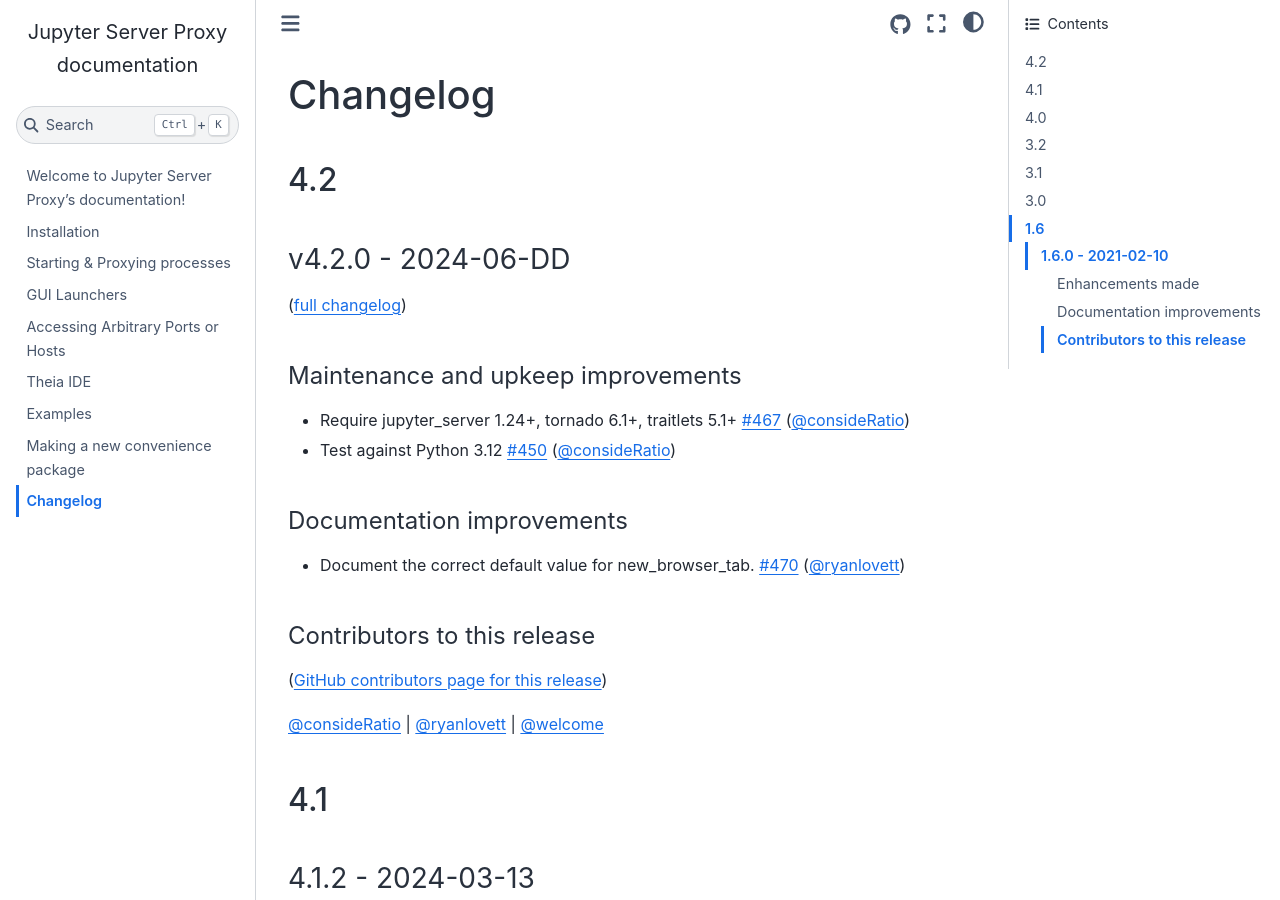
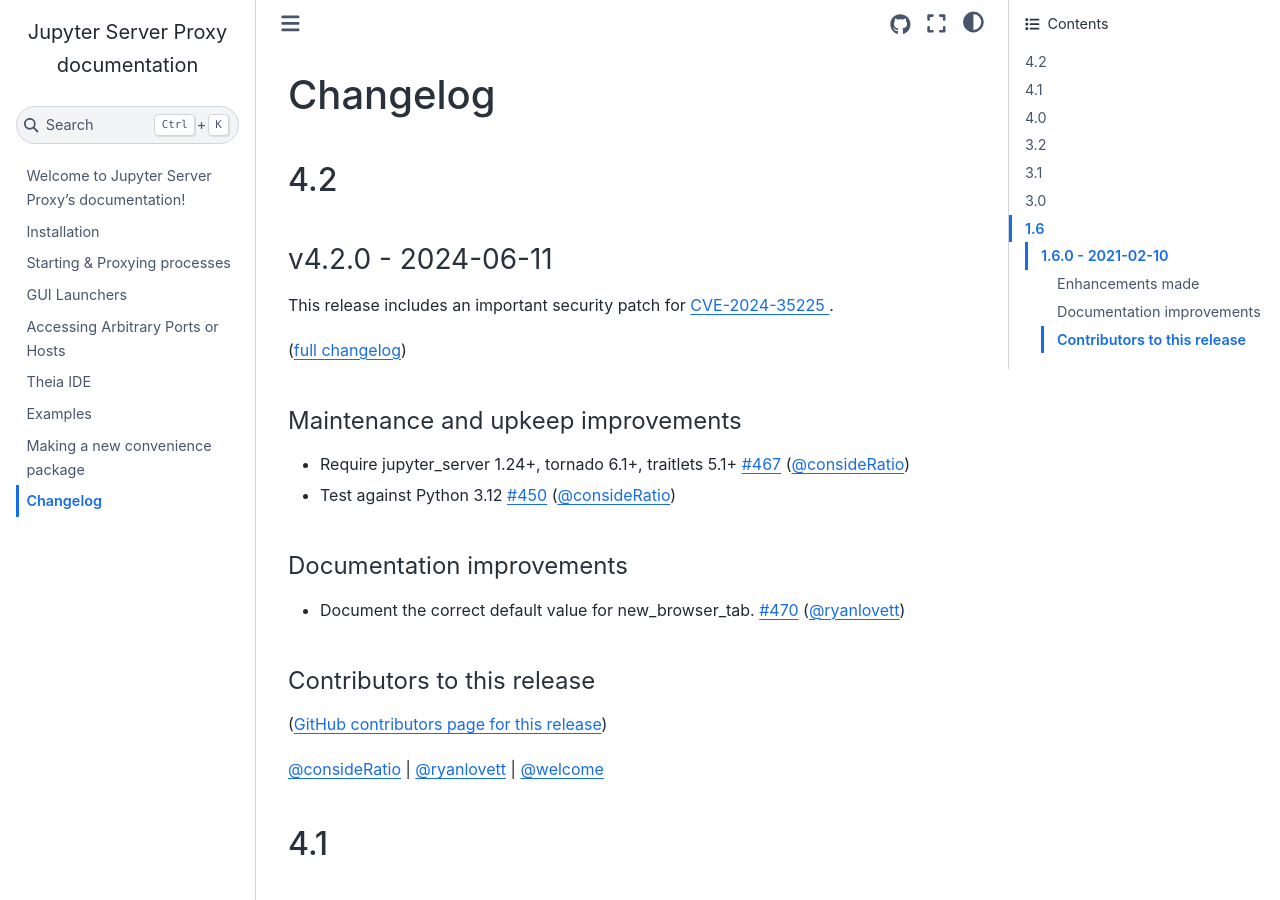
Before and after one commit to jupyterhub/jupyter-server-proxy, a Sphinx documentation site: the page built from docs/source/changelog.md, in a window 1280 px wide and 900 px high. Built offline with Sphinx 7.4.7 and the Sphinx Book theme 1.1.4, drawn with Linux system fonts in a browser that asks for light colours.

Commit message:
Update 4.2.0 changelog

```diff
--- a/docs/source/changelog.md
+++ b/docs/source/changelog.md
@@ -2,7 +2,10 @@
 
 ## 4.2
 
-### v4.2.0 - 2024-06-DD
+### v4.2.0 - 2024-06-11
+
+This release includes an important security patch for
+[CVE-2024-35225 ](https://github.com/jupyterhub/jupyter-server-proxy/security/advisories/GHSA-fvcq-4x64-hqxr).
 
 ([full changelog](https://github.com/jupyterhub/jupyter-server-proxy/compare/v4.1.2...v4.2.0))
 
```
